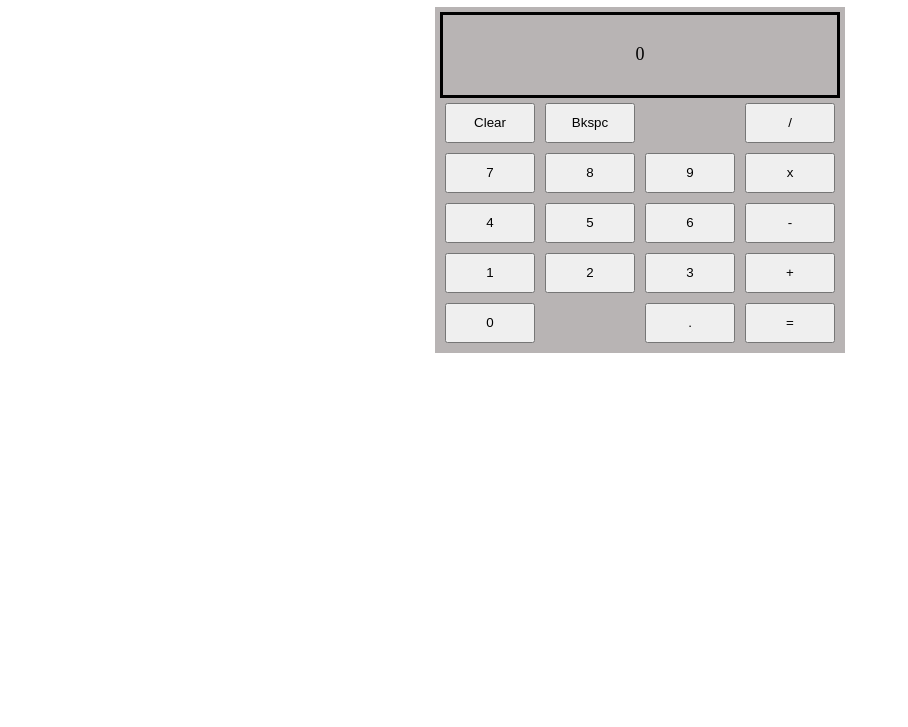
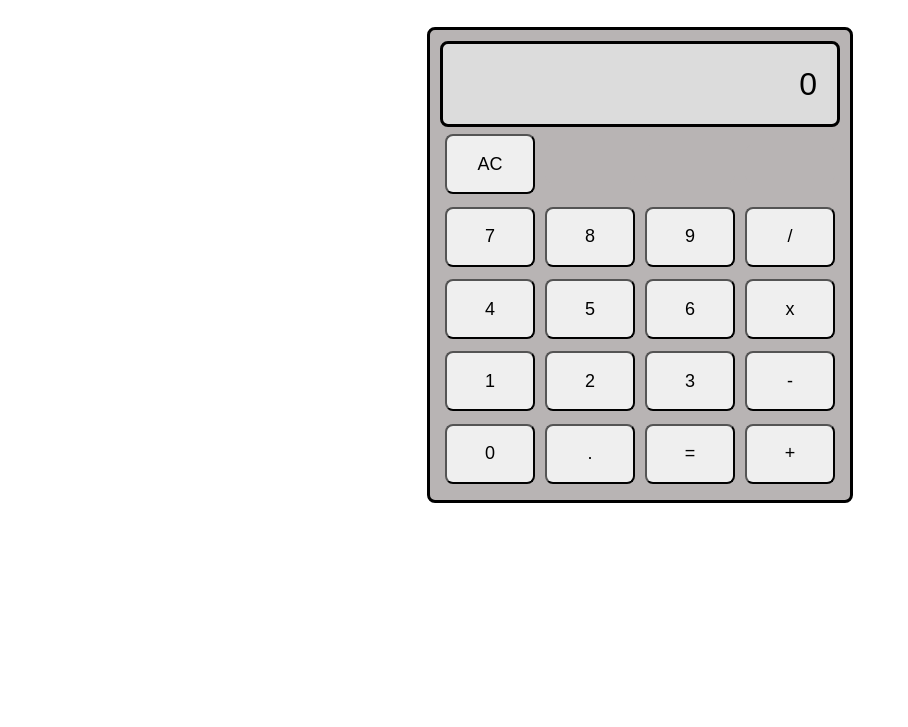
Before and after one commit to coderlore/calculator, a plain HTML site: page index.html in a window 1280 px wide. Shown: the part 73-800 px from the top of the page, without its empty margins (0-908 px from the left). Drawn offline with Linux system fonts and the light colour scheme.

Commit message:
Updated calculator design and button placement

```diff
--- a/index.html
+++ b/index.html
@@ -7,33 +7,32 @@
     <title>Calculator</title>
 </head>
 <body>
-    <h1>Lore's Calculator</h1>
     <div id="container">
         <div id="display">0</div>
-        <button class="clear">Clear</button>
-        <button class="backspace">Bkspc</button>
+        <button class="clear">AC</button>
         <button disabled></button>
-        <button class="operator">/</button>
+        <button disabled></button>
+        <button disabled></button>
         <br>
         <button class="numbers">7</button>
         <button class="numbers">8</button>
         <button class="numbers">9</button>
-        <button class="operator">x</button>
+        <button class="operator">/</button>
         <br>
         <button class="numbers">4</button>
         <button class="numbers">5</button>
         <button class="numbers">6</button>
-        <button class="operator">-</button>
+        <button class="operator">x</button>
         <br>
         <button class="numbers">1</button>
         <button class="numbers">2</button>
         <button class="numbers">3</button>
-        <button class="operator">+</button>
+        <button class="operator">-</button>
         <br>
         <button class="numbers">0</button>
-        <button disabled></button>
         <button class="decimal">.</button>
         <button class="equals">=</button>
+        <button class="operator">+</button>
     </div>
     <script src="calculator.js"></script>
 </body>
--- a/style.css
+++ b/style.css
@@ -1,21 +1,28 @@
 #container {
     max-width: 400px;
-    margin: 0 auto;
+    height: 450px;
+    margin: 100px auto;
     display: flex;
     flex-wrap: wrap;
     justify-content: center;
     align-items: center;
     background-color: #b8b4b4;
-    padding: 5px;
+    padding: 10px;
+    border: 3px solid black;
+    border-radius: 8px;
 }
 
 #display {
     width: 100%;
     height: 80px;
     border: 3px solid black;
-    justify-content: center;
+    justify-content: flex-end;
     align-items: center;
-    font-size: large;
+    font-size: xx-large;
+    font-family: Arial, Helvetica, sans-serif;
+    padding: 0px 20px;
+    background-color: gainsboro;
+    border-radius: 8px;
 }
 
 div {
@@ -26,8 +33,10 @@ div {
 button {
     width: 100%;
     margin: 5px;
-    height: 40px;
+    height: 60px;
     flex: 1 0 21%;
+    border-radius: 8px;
+    font-size: large;
 }
 
 button:disabled,
@@ -39,6 +48,6 @@ button[disabled]{
 }
 
 .is-depressed {
-    background-color: aqua;
+    background-color: white;
     border: 1px solid black;
 }
```
